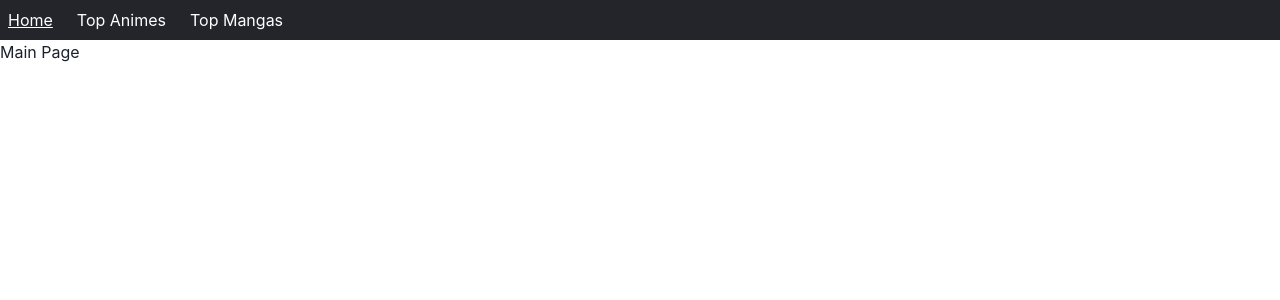
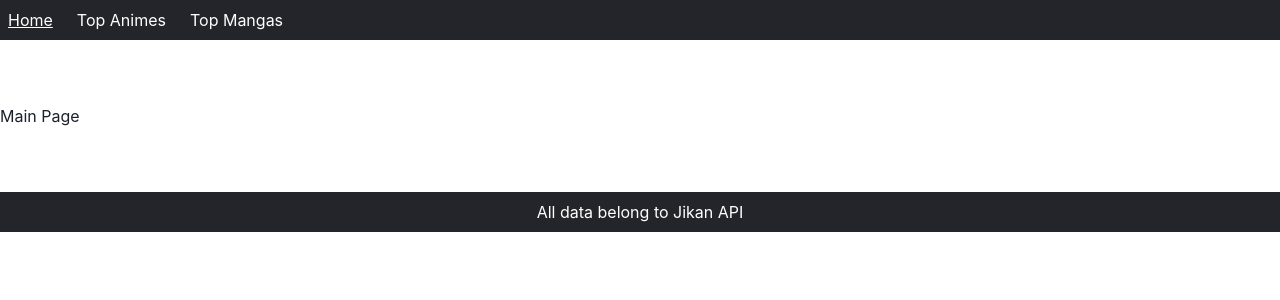
Before and after one commit to barangana/drift-list, a Next.js app: page / in a window 1280 px wide. Shown: the top 300 px of the page. Built offline with nearby package versions, Linux system fonts and the light colour scheme.

Commit message:
feat: footer completed

```diff
--- a/components/layouts/Layout.tsx
+++ b/components/layouts/Layout.tsx
@@ -1,4 +1,5 @@
 import React from 'react'
+import { Footer } from '../ui/Footer'
 import { Header } from '../ui/Header'
 
 interface LayoutProps {
@@ -10,6 +11,7 @@ export const Layout: React.FC<LayoutProps> = ({ children }) => {
     <>
       <Header />
       {children}
+      <Footer />
     </>
   )
 }
--- /dev/null
+++ b/components/ui/Footer.tsx
@@ -0,0 +1,16 @@
+import React from 'react'
+import NextLink from 'next/link'
+import { Box, Link, Text } from '@chakra-ui/react'
+
+export const Footer: React.FC = () => {
+  return (
+    <Box w='100%' as='footer' bg='black.50' mt={16}>
+      <Text align='center' p={2} color='white'>
+        All data belong to{' '}
+        <NextLink href='https://jikan.moe/' passHref>
+          <Link>Jikan API</Link>
+        </NextLink>
+      </Text>
+    </Box>
+  )
+}
--- a/components/ui/Header.tsx
+++ b/components/ui/Header.tsx
@@ -19,7 +19,7 @@ const ItemLink: React.FC<ItemLinkProps> = ({ href, children }) => {
 
 export const Header: React.FC = () => {
   return (
-    <Box w='100%' as='nav' bg='black.50'>
+    <Box w='100%' as='nav' bg='black.50' mb={16}>
       <Stack direction={{ base: 'column', md: 'row' }}>
         <ItemLink href='/'>Home</ItemLink>
         <ItemLink href='/anime/top-animes'>Top Animes</ItemLink>
--- a/pages/_app.tsx
+++ b/pages/_app.tsx
@@ -1,7 +1,7 @@
 import type { AppProps } from 'next/app'
 import { ChakraProvider } from '@chakra-ui/react'
 import { Layout } from '../components/layouts'
-import theme from '../styles/themes'
+import theme from '../theme/themes'
 
 function MyApp({ Component, pageProps }: AppProps) {
   return (
```
Also changed, not shown: theme/themes.ts (renamed from styles/themes.ts).
